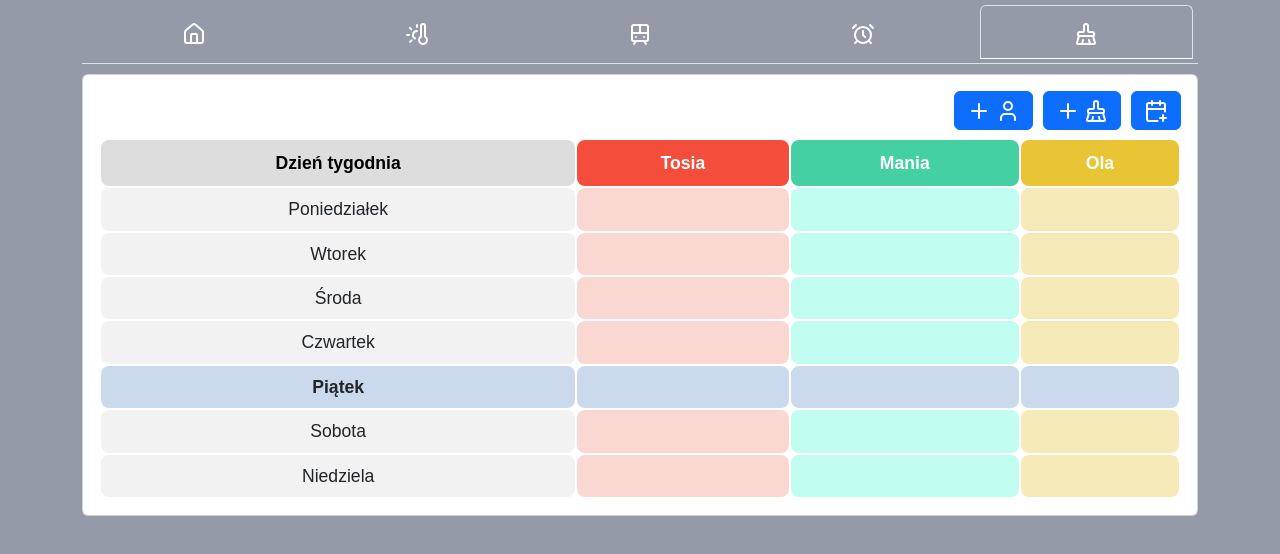
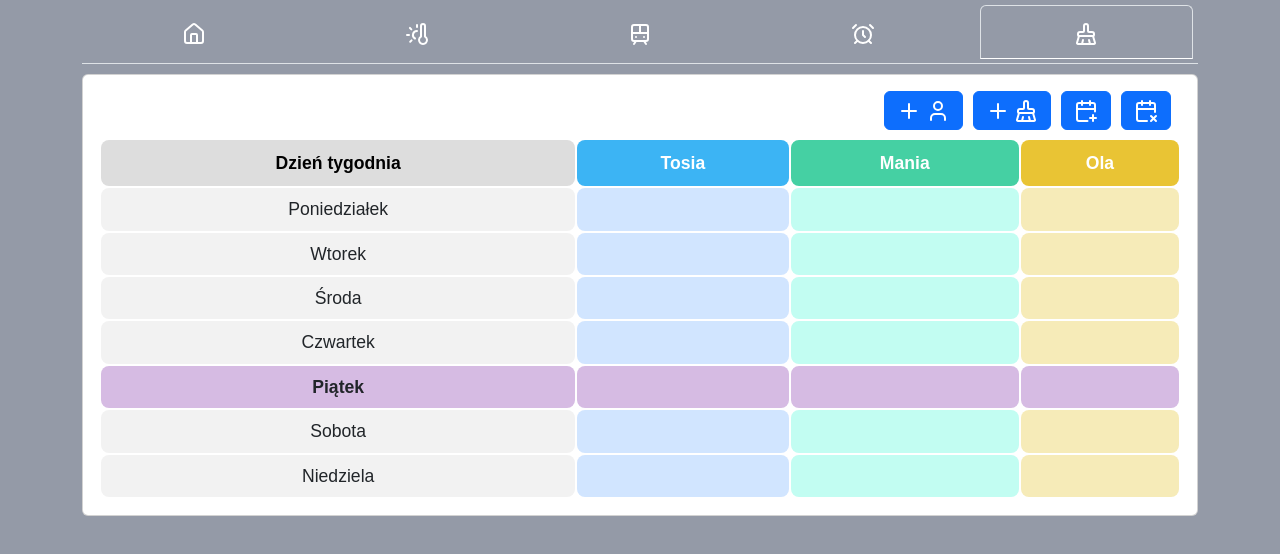
Before and after one commit to cagaragrzegorz/home-app, a React (Create React App) app: page / in a window 1280 px wide. Both pictures are taken after a click on the tab 1086 px from the left and 32 px from the top of the page. Shown: the top 554 px of the page. Built offline with nearby package versions, Linux system fonts and the light colour scheme.

Commit message:
*adding duties completion *resetting duties completion *styling *medal for all duties

```diff
--- a/src/tabs/dutyTable/DutyTable.tsx
+++ b/src/tabs/dutyTable/DutyTable.tsx
@@ -1,12 +1,16 @@
 import React, {useEffect, useState} from 'react';
-import {Button, Modal, Form, Container, Row, Card} from "react-bootstrap";
-import {BrushCleaning, CalendarPlus, Eraser, Plus, User} from "lucide-react";
+import {Button, Modal, Form, Container, Card} from "react-bootstrap";
+import {BrushCleaning, CalendarPlus, CalendarX2, Eraser, Plus, User} from "lucide-react";
 import {toast, ToastContainer} from "react-toastify";
 import {Weekday} from "../../types/types";
 import styled from "styled-components";
 
+type DutyStatus = {
+    name: string;
+    completed: boolean;
+}
 type Duty = {
-    [key: string]: string[];
+    [key: string]: DutyStatus[];
 };
 type DutiesByDay = {
     [day in Weekday]: Duty;
@@ -15,11 +19,11 @@ type DutiesByDay = {
 const initialKids: string[] = ['Tosia', 'Mania', 'Ola'];
 const weekdays: Weekday[] = ['Poniedziałek', 'Wtorek', 'Środa', 'Czwartek', 'Piątek', 'Sobota', 'Niedziela'];
 
-const dutiesByDay = weekdays.reduce((acc, day) => {
+const dutiesByDay: DutiesByDay = weekdays.reduce((acc, day) => {
     acc[day] = initialKids.reduce((kidAcc, kid) => {
         kidAcc[kid] = [];
         return kidAcc;
-    }, {} as Record<string, string[]>);
+    }, {} as Record<string, DutyStatus[]>);
     return acc;
 }, {} as DutiesByDay);
 
@@ -53,25 +57,59 @@ const initialDutiesList = [
 
 export const DutyTable: React.FC = () => {
     const today: Weekday = getCurrentWeekday();
-    const [dutiesTable, setDutiesTable] = useState<DutiesByDay>(() => {
-        const savedDuties = localStorage.getItem('dutiesTable');
-        return savedDuties ? JSON.parse(savedDuties) : dutiesByDay;
+    const [kids, setKids] = useState<string[]>(() => {
+        const savedKidList = localStorage.getItem('kids');
+        return savedKidList ? JSON.parse(savedKidList) : initialKids;
     });
     const [dutyList, setDutyList] = useState<string[]>(() => {
         const savedDutyList = localStorage.getItem('dutyList');
         return savedDutyList ? JSON.parse(savedDutyList) : initialDutiesList;
     });
-    const [kids, setKids] = useState<string[]>(() => {
-        const savedKidList = localStorage.getItem('kids');
-        return savedKidList ? JSON.parse(savedKidList) : initialKids;
+    const [dutiesTable, setDutiesTable] = useState<DutiesByDay>(() => {
+        const dutiesTable = localStorage.getItem('dutiesTable');
+        if (dutiesTable) {
+            const parsedDutiesTable = JSON.parse(dutiesTable);
+
+            // Check if it's of type Record<string, DutyStatus[]>
+            const isDutyStatusArray = Object.values(parsedDutiesTable).every((day: any) =>
+                typeof day === 'object' &&
+                Object.values(day).every((kid: any) =>
+                    Array.isArray(kid) &&
+                    kid.every((duty: any) =>
+                        typeof duty.name === 'string' &&
+                        typeof duty.completed === 'boolean'
+                    )
+                )
+            );
+
+            if (!isDutyStatusArray) {
+                let updatedDutiesTable: any = dutiesByDay
+                weekdays.forEach((day) => {
+                    kids.forEach((kid) => {
+                        const kidDuties = parsedDutiesTable[day][kid];
+                        if (Array.isArray(kidDuties) && kidDuties.length !== 0) {
+                            updatedDutiesTable[day][kid] = kidDuties.map((dutyName: string) => ({
+                                name: dutyName,
+                                completed: false
+                            }));
+                        }
+                    });
+                });
+                return updatedDutiesTable;
+            }
+        }
+        return dutiesTable ? JSON.parse(dutiesTable) : dutiesByDay;
     });
     const [showAddDutyModal, setShowAddDutyModal] = useState(false);
     const [showAddPersonModal, setShowAddPersonModal] = useState(false);
+    const [showCompleteDutyModal, setShowCompleteDutyModal] = useState(false);
+    const [showResetCompleteDutiesModal, setShowResetCompleteDutiesModal] = useState(false);
     const [showSettings, setShowSettings] = useState(false);
     const [activeKid, setActiveKid] = useState<string | null>(null);
     const [activeDay, setActiveDay] = useState<Weekday>(today);
     const [newDuty, setNewDuty] = useState<string>('');
     const [newKid, setNewKid] = useState<string>('');
+    const [dayAndKidPair, setDayAndKidPair] = useState<{ day: Weekday; kid: string }>({day: today, kid: 'Tosia'});
 
     useEffect(() => {
         localStorage.setItem('dutiesTable', JSON.stringify(dutiesTable));
@@ -83,18 +121,44 @@ export const DutyTable: React.FC = () => {
         localStorage.setItem('kids', JSON.stringify(kids));
     }, [kids]);
 
-    const handleDutyChange = (kid: string | null, day: Weekday, duty: string, isChecked: boolean) => {
+    const handleDutyAssignmentChange = (kid: string | null, day: Weekday, duty: string, isChecked: boolean) => {
         if (!kid) return;
         setDutiesTable((prevDuties) => {
             const updatedDuties = {...prevDuties};
             if (isChecked) {
-                updatedDuties[day][kid] = [...updatedDuties[day][kid], duty];
+                updatedDuties[day][kid] = [...updatedDuties[day][kid], {name: duty, completed: false}];
             } else {
-                updatedDuties[day][kid] = updatedDuties[day][kid].filter((d) => d !== duty);
+                updatedDuties[day][kid] = updatedDuties[day][kid].filter((dutyStatus) => dutyStatus.name !== duty);
             }
             return updatedDuties;
         });
     };
+
+    const handleDutyCompletionChange = (kid: string, day: Weekday, duty: string) => {
+        setDutiesTable((prevDuties) => {
+            const updatedDuties = {...prevDuties};
+            updatedDuties[day][kid] = updatedDuties[day][kid].map((dutyStatus) =>
+                dutyStatus.name === duty ? {...dutyStatus, completed: !dutyStatus.completed} : dutyStatus
+            );
+            return updatedDuties;
+        });
+    };
+
+    const handleCompletedDutiesReset = () => {
+        setDutiesTable((prevDuties) => {
+            const updatedDuties = {...prevDuties};
+            weekdays.forEach((day) => {
+                kids.forEach((kid) => {
+                    updatedDuties[day][kid] = updatedDuties[day][kid].map((dutyStatus) => ({
+                        ...dutyStatus,
+                        completed: false
+                    }));
+                });
+            });
+            return updatedDuties;
+        });
+        toast.success('Wykonane obowiązki zostały zresetowane!');
+    }
 
     const handleAddKid = (newKid: string) => {
         if (newKid.trim()) {
@@ -147,7 +211,7 @@ export const DutyTable: React.FC = () => {
             const updatedDutiesTable = {...prevDutiesTable};
             weekdays.forEach((day) => {
                 kids.forEach((kid) => {
-                    updatedDutiesTable[day][kid] = updatedDutiesTable[day][kid].filter((duty) => duty !== dutyToRemove);
+                    updatedDutiesTable[day][kid] = updatedDutiesTable[day][kid].filter((dutyStatus) => dutyStatus.name !== dutyToRemove);
                 });
             });
             return updatedDutiesTable;
@@ -171,8 +235,15 @@ export const DutyTable: React.FC = () => {
                         <Button onClick={() => setShowAddDutyModal(true)} style={{marginRight: '10px'}}>
                             <Plus size={24}/> <BrushCleaning size={24}/>
                         </Button>
-                        <Button onClick={() => setShowSettings(true)}>
+                        <Button onClick={() => {
+                            setActiveKid(null)
+                            setActiveDay(today)
+                            setShowSettings(true)
+                        }} style={{marginRight: '10px'}}>
                             <CalendarPlus size={24}/>
+                        </Button>
+                        <Button onClick={() => setShowResetCompleteDutiesModal(true)} style={{marginRight: '10px'}}>
+                            <CalendarX2 size={24}/>
                         </Button>
                     </div>
                     <StyledTable>
@@ -188,19 +259,115 @@ export const DutyTable: React.FC = () => {
                         {weekdays.map((day) => (
                             <tr key={day}>
                                 <StyledTD $backgroundColor="weekday" $isToday={day === today}>{day}</StyledTD>
-                                {kids.map((kid) => (
-                                    <StyledTD key={kid} $backgroundColor={kid} $isToday={day === today}>
-                                        <StyledUL>
-                                            {dutiesTable[day][kid].map((duty, index) => (
-                                                <StyledLI key={index}>{duty}</StyledLI>
-                                            ))}
-                                        </StyledUL>
-                                    </StyledTD>
-                                ))}
+                                {kids.map((kid) => {
+                                    const allCompleted = dutiesTable[day][kid].length !== 0 && dutiesTable[day][kid].every((dutyStatus) => dutyStatus.completed);
+                                    return (
+                                        <StyledTD
+                                            key={kid}
+                                            $backgroundColor={kid}
+                                            $isToday={day === today}
+                                            $allCompleted={allCompleted}
+                                            onClick={() => {
+                                                setShowCompleteDutyModal(true);
+                                                setDayAndKidPair({day, kid});
+                                            }}
+                                        >
+                                            <StyledUL>
+                                                {dutiesTable[day][kid].map((dutyStatus, index) => (
+                                                    <StyledLI key={index} $isCompleted={dutyStatus.completed}>
+                                                        {dutyStatus.name}
+                                                    </StyledLI>
+                                                ))}
+                                            </StyledUL>
+                                        </StyledTD>
+                                    );
+                                })}
                             </tr>
                         ))}
                         </tbody>
                     </StyledTable>
+
+                    {/*Reset Completed Duties Modal*/}
+                    <Modal show={showResetCompleteDutiesModal} onHide={() => setShowResetCompleteDutiesModal(false)}
+                           centered>
+                        <Modal.Header closeButton>
+                            <Modal.Title>Obowiązki wykonane</Modal.Title>
+                        </Modal.Header>
+                        <Modal.Body>
+                            <div style={{display: "flex", justifyContent: "space-between", alignItems: "center"}}>
+                                <h5>Resetuj wykonane obowiązki</h5>
+                                <Button
+                                    variant={"danger"}
+                                    onClick={() => {
+                                        handleCompletedDutiesReset()
+                                    }}
+                                    style={{float: 'right', marginBottom: '10px'}}
+                                ><Eraser/>
+                                </Button>
+                            </div>
+                        </Modal.Body>
+                        <Modal.Footer>
+                            <Button variant="secondary" onClick={() => setShowAddPersonModal(false)}>
+                                Close
+                            </Button>
+                        </Modal.Footer>
+                    </Modal>
+
+                    {/*Complete Duties Modal*/}
+                    <Modal show={showCompleteDutyModal} onHide={() => setShowCompleteDutyModal(false)} centered>
+                        <Modal.Header closeButton>
+                            <Modal.Title>Wykonaj zadanie</Modal.Title>
+                        </Modal.Header>
+                        <Modal.Body>
+                            <div className="flex justify-content-center mb-3">
+                                <div style={{marginBottom: '1rem'}}>
+                                    {dutiesTable[dayAndKidPair.day][dayAndKidPair.kid].length === 0 ?
+                                        <div>{dayAndKidPair.kid} nie ma jeszcze przypisanych obowiązków
+                                            na {dayAndKidPair.day}.
+                                        </div> :
+
+                                        dutiesTable[dayAndKidPair.day][dayAndKidPair.kid].map((dutyStatus, index) => (
+                                            <Form.Group key={index} controlId={`checkbox-${dutyStatus.name}`} style={{
+                                                border: '1px solid #b3b3b3',
+                                                padding: '5px',
+                                                marginBottom: '4px',
+                                                borderRadius: '4px',
+                                                paddingLeft: '10px',
+                                            }} className="center-align">
+                                                <Form.Check
+                                                    type="checkbox"
+                                                    label={dutyStatus.name}
+                                                    checked={dutyStatus.completed}
+                                                    onChange={(e) =>
+                                                        handleDutyCompletionChange(dayAndKidPair.kid, dayAndKidPair.day, dutyStatus.name)
+                                                    }
+                                                />
+                                            </Form.Group>
+                                        ))}
+                                    <hr style={{margin: '1rem 0'}}/>
+                                    <div style={{
+                                        display: "flex",
+                                        justifyContent: "space-between",
+                                        alignItems: "center"
+                                    }}>
+                                        <h5>{dutiesTable[dayAndKidPair.day][dayAndKidPair.kid].length === 0 ? "Dodaj": "Edytuj"} obowiązki</h5>
+                                        <Button onClick={() => {
+                                            setActiveDay(dayAndKidPair.day)
+                                            setActiveKid(dayAndKidPair.kid)
+                                            setShowSettings(true)
+                                        }}>
+                                            <CalendarPlus size={24}/>
+                                        </Button>
+                                    </div>
+                                </div>
+                            </div>
+                        </Modal.Body>
+                        <Modal.Footer>
+                            <Button variant="secondary" onClick={() => setShowCompleteDutyModal(false)}>
+                                Close
+                            </Button>
+                        </Modal.Footer>
+                    </Modal>
 
                     {/*Add Person Modal*/}
                     <Modal show={showAddPersonModal} onHide={() => setShowAddPersonModal(false)} centered>
@@ -333,11 +500,11 @@ export const DutyTable: React.FC = () => {
                                         paddingLeft: '10px',
                                     }} className="center-align">
                                         <Form.Check
-                                            type="checkbox"
+                                            type="switch"
                                             label={duty}
-                                            checked={dutiesTable[activeDay][activeKid]?.includes(duty) ?? false}
+                                            checked={dutiesTable[activeDay][activeKid].map((dutyStatus) => dutyStatus.name)?.includes(duty) ?? false}
                                             onChange={(e) =>
-                                                handleDutyChange(activeKid, activeDay, duty, e.target.checked)
+                                                handleDutyAssignmentChange(activeKid, activeDay, duty, e.target.checked)
                                             }
                                         />
                                     </Form.Group>
@@ -380,7 +547,8 @@ const StyledTH = styled.th<{ $backgroundColor: string }>`
             case 'weekday':
                 return '#dddddd';
             case 'Tosia':
-                return '#f44d3c';
+                // return '#f44d3c';
+                return '#3cb4f4';
             case 'Mania':
                 return '#45d0a3';
             case 'Ola':
@@ -394,24 +562,34 @@ const StyledTH = styled.th<{ $backgroundColor: string }>`
     border-radius: 8px;
 `;
 
-const StyledTD = styled.td<{ $backgroundColor: string; $isToday?: boolean }>`
+const StyledTD = styled.td<{ $backgroundColor: string; $isToday?: boolean; $allCompleted?: boolean }>`
+    position: relative;
     background-color: ${props => {
+        const baseColor = '#d6bbe3';
         switch (props.$backgroundColor) {
             case 'weekday':
-                return props.$isToday ? '#cbd9ed': '#f2f2f2';
+                return props.$isToday ? baseColor : '#f2f2f2';
             case 'Tosia':
-                return props.$isToday ? '#cbd9ed': '#fbd7d2';
+                return props.$isToday ? baseColor : '#d1e5ff';
             case 'Mania':
-                return props.$isToday ? '#cbd9ed': '#c2fdf2';
+                return props.$isToday ? baseColor : '#c2fdf2';
             case 'Ola':
-                return props.$isToday ? '#cbd9ed': '#f6ebb8';
+                return props.$isToday ? baseColor : '#f6ebb8';
             default:
-                return props.$isToday ? '#cbd9ed': '#f2f2f2';
+                return props.$isToday ? baseColor : '#f2f2f2';
         }
     }};
-    font-weight: ${props => ( props.$isToday? 'bold' : 'normal')};
+    font-weight: ${props => (props.$isToday ? 'bold' : 'normal')};
     padding: 8px;
     border-radius: 8px;
+
+    &::after {
+        content: ${props => (props.$allCompleted ? "'🏅'" : "''")};
+        position: absolute;
+        top: 5px;
+        right: 5px;
+        font-size: 1.2rem;
+    }
 `;
 
 const StyledUL = styled.ul`
@@ -419,6 +597,7 @@ const StyledUL = styled.ul`
     padding-left: 0;
     list-style-type: none
 `;
-const StyledLI = styled.li`
-    text-decoration: underline;
+
+const StyledLI = styled.li<{ $isCompleted: boolean }>`
+    text-decoration: ${props => (props.$isCompleted ? 'line-through' : 'none')};
 `;
```
